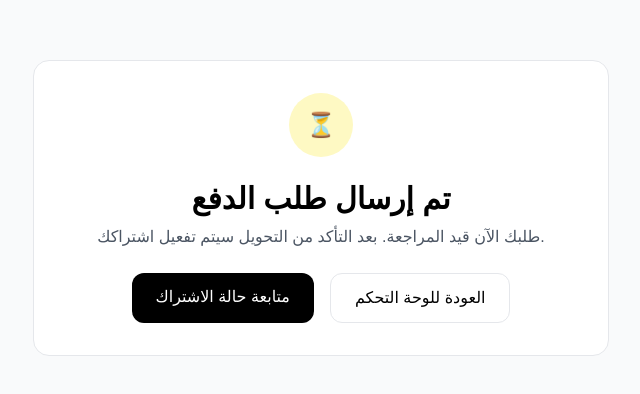
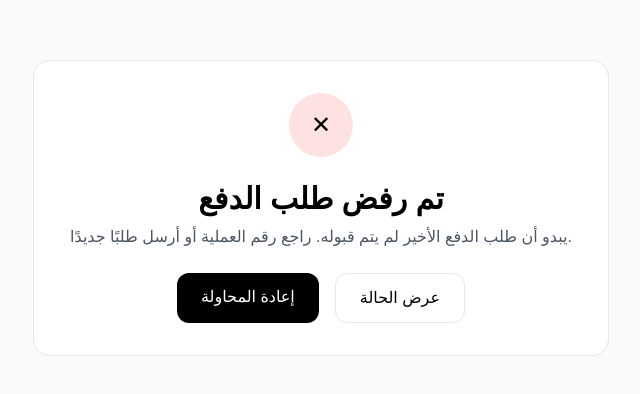
Before and after one commit to mohamedabuhazim5-sketch/sleem12, a Next.js app: page /checkout/submitted in a window 1280 px wide. Shown: the part 192-586 px from the top of the page, without its empty margins (319-959 px from the left). Built offline with nearby package versions, Linux system fonts and the light colour scheme.

Commit message:
first commit

```diff
--- a/app/checkout/submitted/page.tsx
+++ b/app/checkout/submitted/page.tsx
@@ -1,31 +1,31 @@
-export default function CheckoutSubmittedPage() {
+export default function CheckoutRejectedPage() {
   return (
     <div className="min-h-screen flex items-center justify-center p-6 bg-gray-50">
       <div className="w-full max-w-xl border bg-white rounded-2xl p-8 space-y-6 text-center">
-        <div className="w-16 h-16 mx-auto rounded-full bg-yellow-100 flex items-center justify-center text-2xl">
-          ⏳
+        <div className="w-16 h-16 mx-auto rounded-full bg-red-100 flex items-center justify-center text-2xl">
+          ✕
         </div>
 
         <div>
-          <h1 className="text-3xl font-bold mb-2">تم إرسال طلب الدفع</h1>
+          <h1 className="text-3xl font-bold mb-2">تم رفض طلب الدفع</h1>
           <p className="text-gray-600">
-            طلبك الآن قيد المراجعة. بعد التأكد من التحويل سيتم تفعيل اشتراكك.
+            يبدو أن طلب الدفع الأخير لم يتم قبوله. راجع رقم العملية أو أرسل طلبًا جديدًا.
           </p>
         </div>
 
         <div className="flex flex-col sm:flex-row gap-4 justify-center">
           <a
-            href="/dashboard/billing"
+            href="/checkout"
             className="bg-black text-white px-6 py-3 rounded-xl"
           >
-            متابعة حالة الاشتراك
+            إعادة المحاولة
           </a>
 
           <a
-            href="/dashboard"
+            href="/dashboard/billing"
             className="border px-6 py-3 rounded-xl"
           >
-            العودة للوحة التحكم
+            عرض الحالة
           </a>
         </div>
       </div>
```
